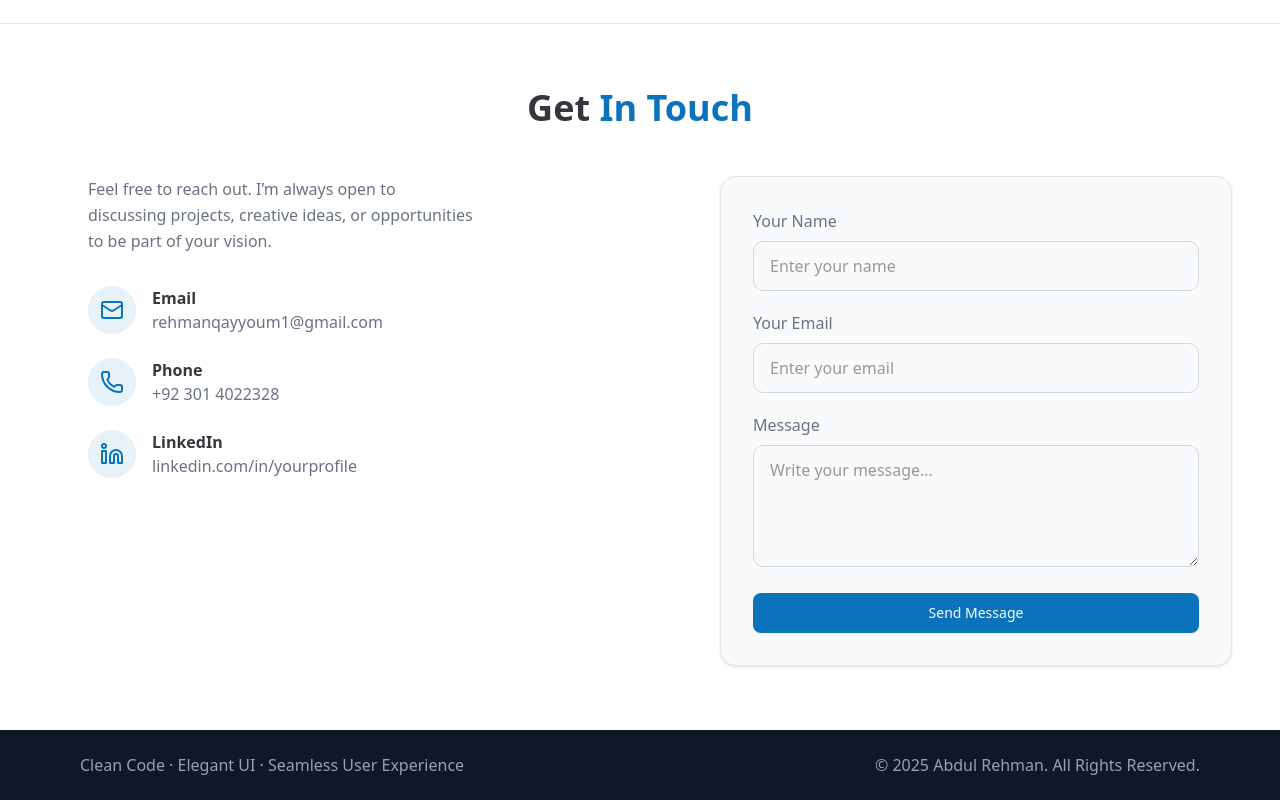
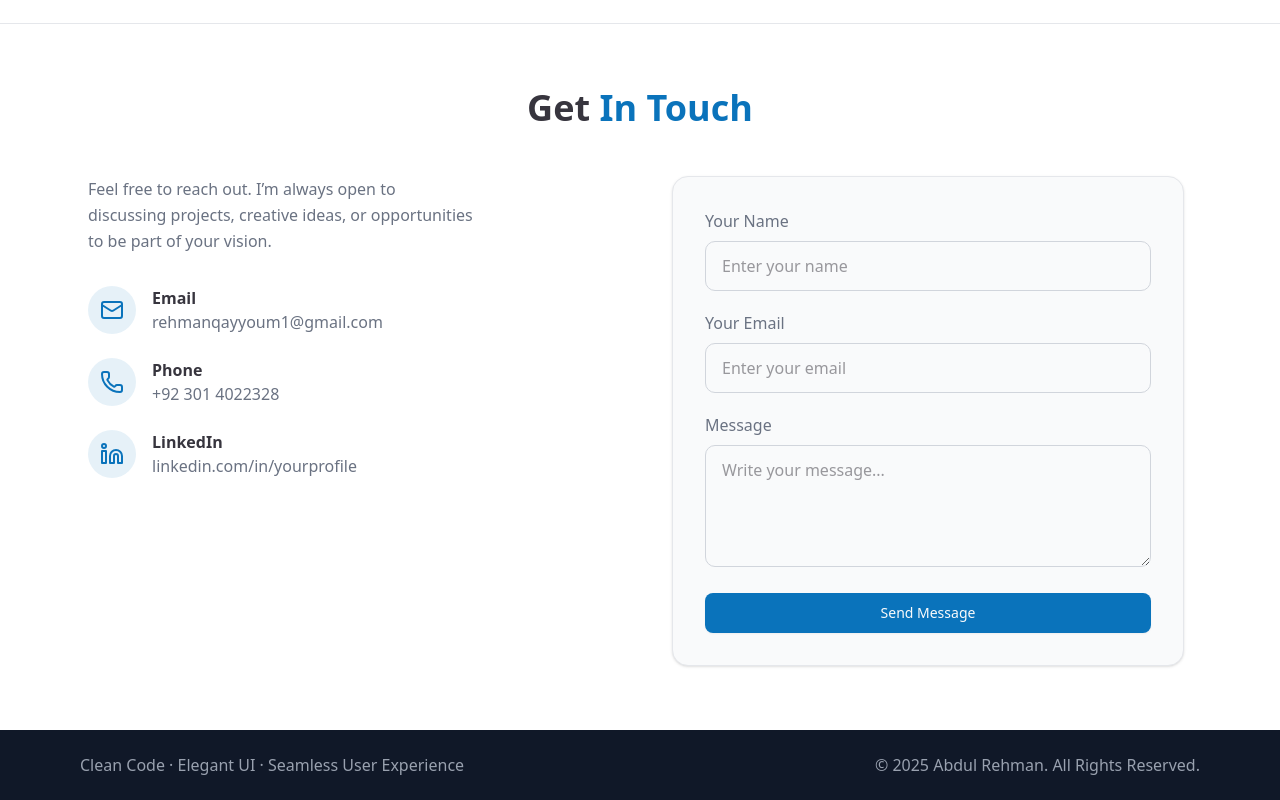
Before and after one commit to rehmanqayyoum/ab-rehman-dev, a React (Vite) app: page / in a window 1280 px wide. Shown: the part 3606-4406 px from the top of the page. Built offline with nearby package versions, Linux system fonts and the light colour scheme; the HTML template or start-up script is replaced by a standard one.

Commit message:
add toast

```diff
--- a/package.json
+++ b/package.json
@@ -22,6 +22,7 @@
     "react-hook-form": "^7.62.0",
     "react-icons": "^5.5.0",
     "react-router-dom": "^7.8.2",
+    "react-toastify": "^11.0.5",
     "tailwind-merge": "^3.3.1",
     "tailwindcss": "^4.1.12"
   },
--- a/src/App.jsx
+++ b/src/App.jsx
@@ -3,6 +3,9 @@ import Navbar from "./components/Navbar";
 import "./index.css"
 import Home from "./pages/Home";
 import FixTimelines from "./components/FixTimelines";
+import { ToastContainer } from "react-toastify";
+import "react-toastify/dist/ReactToastify.css";
+
 
 export default function App() {
   return (
@@ -11,6 +14,16 @@ export default function App() {
       <Home />
 
       <FixTimelines />
+
+      <ToastContainer
+        position="top-right"
+        autoClose={3000}
+        hideProgressBar={false}
+        newestOnTop
+        closeOnClick
+        pauseOnHover
+        theme="colored"
+      />
     </main>
   );
 }
--- a/src/components/ContactForm.jsx
+++ b/src/components/ContactForm.jsx
@@ -1,19 +1,43 @@
 import React, { useRef, useState } from 'react';
 import emailjs from "@emailjs/browser";
 import { Button } from './ui/button';
+import { toast } from "react-toastify";
 
 const ContactForm = () => {
     const formRef = useRef(null);
     const [loading, setLoading] = useState(false);
-    const [status, setStatus] = useState(null); // "success" | "error" | null
+    // const [status, setStatus] = useState(null); // "success" | "error" | null
+
+    // const sendEmail = async (e) => {
+    //     e.preventDefault();
+    //     setStatus(null);
+
+    //     const hp = new FormData(formRef.current).get("website");
+    //     if (hp) return;
+
+    //     setLoading(true);
+    //     try {
+    //         await emailjs.sendForm(
+    //             import.meta.env.VITE_EMAILJS_SERVICE_ID,
+    //             import.meta.env.VITE_EMAILJS_TEMPLATE_ID,
+    //             formRef.current,
+    //             { publicKey: import.meta.env.VITE_EMAILJS_PUBLIC_KEY }
+    //         );
+
+    //         setStatus("success");
+    //         formRef.current.reset();
+    //     } catch (err) {
+    //         console.error(err);
+    //         setStatus("error");
+    //     } finally {
+    //         setLoading(false);
+    //     }
+    // };
 
     const sendEmail = async (e) => {
         e.preventDefault();
-        setStatus(null);
-
-        // Honeypot check (hidden field)
         const hp = new FormData(formRef.current).get("website");
-        if (hp) return; // bot detected
+        if (hp) return;
 
         setLoading(true);
         try {
@@ -24,19 +48,18 @@ const ContactForm = () => {
                 { publicKey: import.meta.env.VITE_EMAILJS_PUBLIC_KEY }
             );
 
-            setStatus("success");
+            toast.success("Message sent successfully!");
             formRef.current.reset();
         } catch (err) {
             console.error(err);
-            setStatus("error");
+            toast.error("Something went wrong. Please try again");
         } finally {
             setLoading(false);
         }
     };
 
-
     return (
-        <form className=" space-y-5 p-4 sm:p-6 md:p-8 rounded-2xl border bg-gray-50 shadow-sm w-full max-w-lg" ref={formRef} onSubmit={sendEmail}>
+        <form className=" space-y-5 p-4 sm:p-6 md:p-8 rounded-2xl border bg-gray-50 shadow-sm w-full max-w-lg md:mr-12" ref={formRef} onSubmit={sendEmail} noValidate>
             <div>
                 <label className="block mb-2 text-sm sm:text-base md:text-[16px] font-medium text-muted-foreground">Your Name</label>
                 <input
@@ -51,7 +74,7 @@ const ContactForm = () => {
                 <label className="block mb-2 text-sm sm:text-base md:text-[16px] font-medium text-muted-foreground">Your Email</label>
                 <input
                     type="email"
-                    name="user_email" /* must match EmailJS template */
+                    name="user_email"
                     required
                     className="w-full rounded-lg border border-gray-300 px-3 sm:px-4 py-2.5 sm:py-3 font-sans text-sm sm:text-base md:text-[16px] focus:border-primary focus:ring-2 focus:ring-primary/40 focus:outline-none transition"
                     placeholder="Enter your email"
@@ -61,7 +84,7 @@ const ContactForm = () => {
                 <label className="block mb-2 text-sm sm:text-base md:text-[16px] font-medium text-muted-foreground">Message</label>
                 <textarea
                     rows={4}
-                    name="message" /* must match EmailJS template */
+                    name="message"
                     required
                     className="w-full rounded-lg border border-gray-300 px-3 sm:px-4 py-2.5 sm:py-3 font-sans text-sm sm:text-base md:text-[16px] focus:border-primary focus:ring-2 focus:ring-primary/40 focus:outline-none transition"
                     placeholder="Write your message..."
@@ -79,12 +102,12 @@ const ContactForm = () => {
                 {loading ? "Sending..." : "Send Message"}
             </Button>
 
-            {status === "success" && (
+            {/* {status === "success" && (
                 <p className="text-sm text-green-600">Message sent. I’ll get back to you soon!</p>
             )}
             {status === "error" && (
                 <p className="text-sm text-red-600">Something went wrong. Please try again.</p>
-            )}
+            )} */}
         </form>
     )
 }
```
Also changed, not shown: 1 other file (tests, documents, lock files or other folders).
